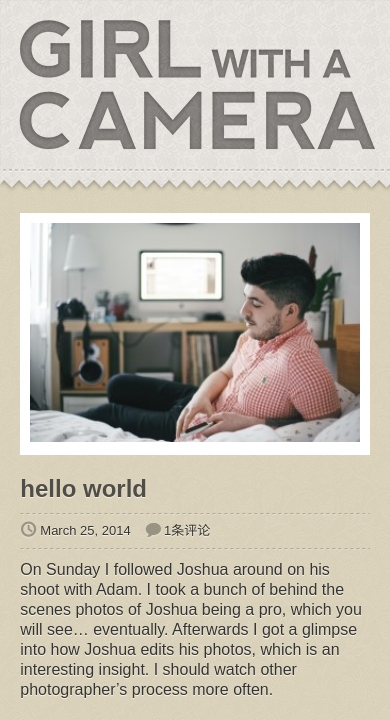
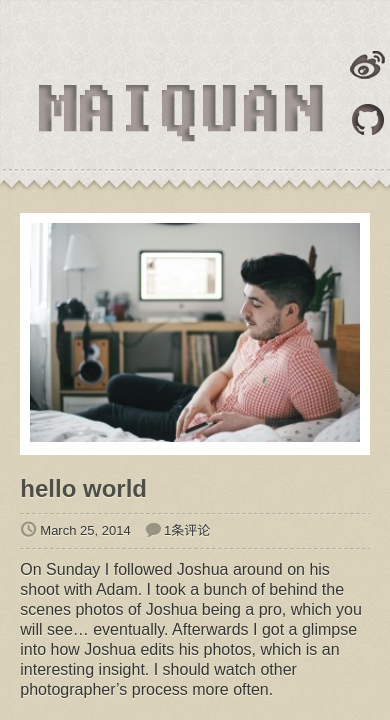
Before and after one commit to hupeng/Blog, a Python web app: template templates/web/index.html in a window 390 px wide. Shown: the top 720 px of the page. Run offline with Jinja, Linux system fonts and the light colour scheme; the template is opened without the code that fills it, so the values that code supplies are empty.

Commit message:
build index page

```diff
--- a/media/web/css/index.css
+++ b/media/web/css/index.css
@@ -24,6 +24,12 @@ a{
 
 a:hover{
     text-decoration: underline;
+}
+
+ul, li{
+    list-style-type: none;
+    margin: 0;
+    padding: 0;
 }
 
 .inline-block{
@@ -169,7 +175,7 @@ header[role="banner"]{
     height: 710px;
     top: 0;
     margin-left: 780px;
-    background: url(/static/web/images/header-top.png) no-repeat 0 0;
+    background: url(/static/web/images/header-top-tmp.png) no-repeat 0 0;
     z-index: 999;
 }
 
@@ -182,3 +188,33 @@ header[role="banner"]{
     background: url(/static/web/images/header-bg.png) no-repeat 0 0;
     z-index: 1;
 }
+
+#logo{
+    width: 82px;
+    height: 286px;
+    margin: 17px 0 0 57px;
+    overflow: hidden;
+}
+#logo a{
+    display: block;
+    width: 100%;
+    height: 0;
+    padding-top: 286px;
+}
+
+#header-top ul{
+    text-align: left;
+}
+
+#nav-github{
+    margin: 15px 0 0 69px;
+}
+
+#nav-weibo{
+    margin-left: 17px;
+}
+
+#nav-github div, #nav-weibo div{
+    width: 36px;
+    height: 34px;
+}
--- a/media/web/css/mobile_device.css
+++ b/media/web/css/mobile_device.css
@@ -24,6 +24,35 @@
         left: 0;
         margin-left: 0;
         background: url(/static/web/images/header-tablet.png) no-repeat 0 0;
+        text-align: left;
+    }
+
+    #logo{
+        width: 286px;
+        height: 82px;
+        margin: 66px 0 0 38px;
+        display: inline-block;
+    }
+
+    #logo a{
+        padding-top: 82px;
+    }
+
+    #header-top nav{
+        display: inline-block;
+    }
+
+    #nav-github, #nav-weibo{
+        display: block;
+        margin-left: 22px;
+    }
+
+    #nav-github{
+        margin-top: -100px;
+    }
+
+    #nav-weibo{
+        margin-top: 18px;
     }
 
     #header-bottom {
--- a/templates/web/index.html
+++ b/templates/web/index.html
@@ -79,7 +79,22 @@
             </div>
         </footer>
         <header role="banner">
-            <div id="header-top"></div>
+            <div id="header-top">
+                <div id="logo">
+                    <a href="#">mai dou</a>
+                </div>
+                <nav>
+                   <ul>
+                        <li class="inline-block"  id="nav-github">
+                            <a href="#"><div></div></a>
+                        </li>
+                        <li class="nav-weibo inline-block" id="nav-weibo">
+                            <a href="#"><div></div></a>
+                        </li>
+                    </ul>
+                </nav>
+
+            </div>
             <div id="header-bottom">&nbsp;</div>
         </header>
     </div>
```
Also changed, not shown: media/web/images/PNG/31194617.png (added), media/web/images/PNG/GitHub-Mark-120px-plus.png (added), media/web/images/PNG/GitHub-Mark-32px.png (added), media/web/images/PNG/GitHub-Mark-64px.png (added), media/web/images/PNG/GitHub-Mark-Light-120px-plus.png (added), media/web/images/PNG/GitHub-Mark-Light-32px.png (added), media/web/images/PNG/GitHub-Mark-Light-64px.png (added), media/web/images/PNG/LOGO_32x32.png (added), media/web/images/header-tablet.png, media/web/images/header-top - 副本.png (added), media/web/images/header-top-tmp.png (added), 2 other files.
